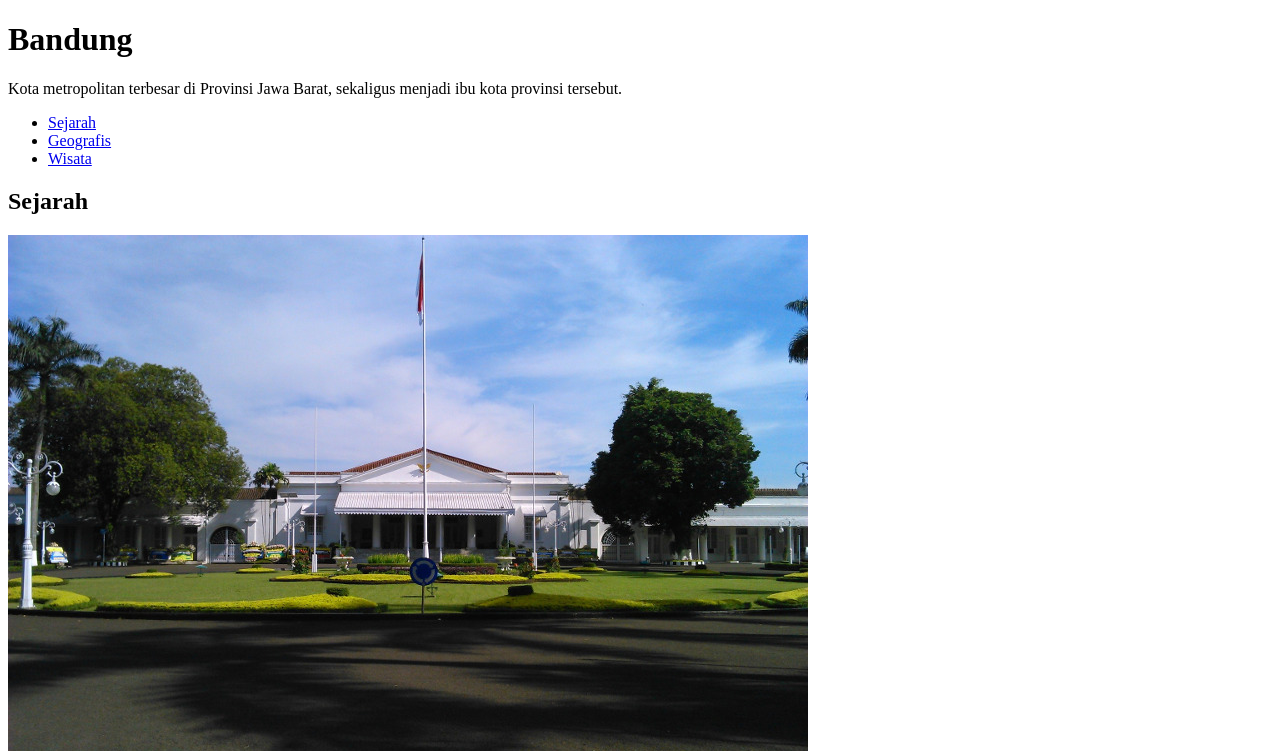
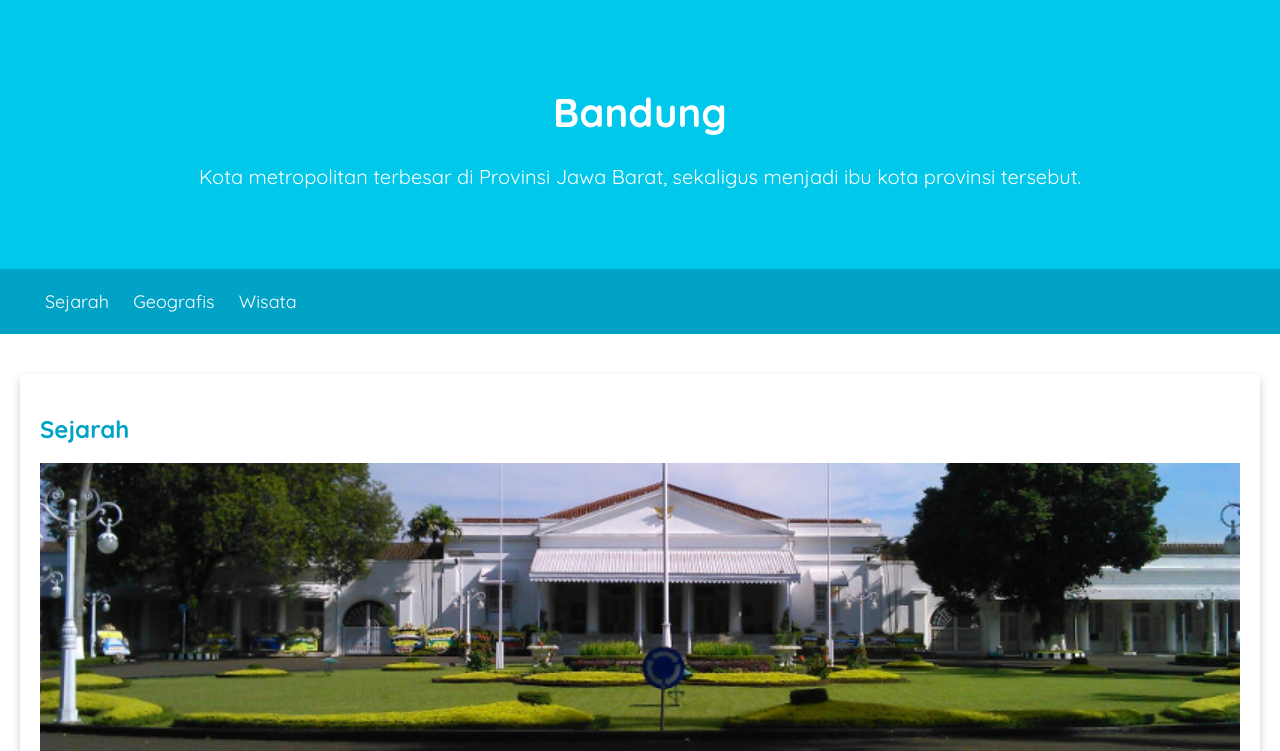
Before and after one commit to tataspradipta/dicoding-html-css, a plain HTML site: page index.html in a window 1280 px wide. Shown: the top 751 px of the page. Drawn offline with Linux system fonts and the light colour scheme.

Commit message:
Jumbotron dan Navigasi

```diff
--- a/index.html
+++ b/index.html
@@ -3,15 +3,23 @@
   <head>
     <meta charset="utf-8" />
     <title>Halaman Profil Bandung</title>
+    <link rel="stylesheet" href="styles/style.css">
+    <!-- font google Quicksand-->
+    <link rel="preconnect" href="https://fonts.googleapis.com">
+    <link rel="preconnect" href="https://fonts.gstatic.com" crossorigin>
+    <link href="https://fonts.googleapis.com/css2?family=Quicksand:wght@400;700&display=swap" rel="stylesheet">
+
   </head>
 
   <body>
     <header>
-      <h1>Bandung</h1>
-      <p>
-        Kota metropolitan terbesar di Provinsi Jawa Barat, sekaligus menjadi ibu kota provinsi
-        tersebut.
-      </p>
+      <div class="jumbotron">
+        <h1>Bandung</h1>
+        <p>
+          Kota metropolitan terbesar di Provinsi Jawa Barat, sekaligus menjadi ibu kota provinsi
+          tersebut.
+        </p>
+      </div>
 
       <nav>
         <ul>
@@ -30,9 +38,9 @@
 
     <main>
       <div id="content">
-        <article id="sejarah">
+        <article id="sejarah" class="card">
           <h2>Sejarah</h2>
-          <img src="assets/history.jpg" alt="Sejarah" />
+          <img src="assets/history.jpg" alt="Sejarah" class="featured-image"/>
           <p>
             Kata Bandung berasal dari kata bendung atau bendungan karena terbendungnya sungai Citarum oleh
             lava Gunung Tangkuban Parahu yang lalu membentuk telaga. Legenda yang diceritakan oleh
@@ -52,9 +60,9 @@
           </p>
         </article>
 
-        <article id="geografis">
+        <article id="geografis" class="card">
           <h2>Geografis</h2>
-          <img src="assets/geografis.jpg" alt="Geografis" />
+          <img src="assets/geografis.jpg" alt="Geografis" class="featured-image"/>
           <p>
             Kota Bandung dikelilingi oleh pegunungan, sehingga bentuk morfologi wilayahnya bagaikan sebuah
             mangkok raksasa, secara geografis kota ini terletak di tengah-tengah provinsi Jawa Barat,
@@ -71,7 +79,7 @@
           </p>
         </article>
 
-        <article id="wisata">
+        <article id="wisata" class="card">
           <h2>Wisata</h2>
           <p>
             Sejak dibukanya Jalan Tol Cipularang, kota Bandung telah menjadi tujuan utama dalam menikmati
@@ -82,7 +90,7 @@
 
           <section>
             <h3>Farm House Lembang</h3>
-            <img src="assets/farm-house.jpg" alt="Farm House" />
+            <img src="assets/farm-house.jpg" alt="Farm House" class="featured-image"/>
             <p>
               Berada di jalur utama Bandung-Lembang, Farm House menjadi objek wisata yang tidak pernah sepi
               pengunjung. Selain karena letaknya strategis, kawasan ini juga menghadirkan nuansa wisata khas
@@ -92,7 +100,7 @@
 
           <section>
             <h3>Observatorium Bosscha</h3>
-            <img src="assets/bosscha.jpg" alt="Bosscha" />
+            <img src="assets/bosscha.jpg" alt="Bosscha" class="featured-image"/>
             <p>
               Memiliki beberapa teleskop, antara lain, Refraktor Ganda Zeiss, Schmidt Bimasakti, Refraktor
               Bamberg, Cassegrain GOTO, dan Teleskop Surya. Refraktor Ganda Zeiss adalah jenis teleskop
@@ -107,7 +115,7 @@
       </div>
 
       <aside>
-        <article>
+        <article class="profile card">
           <header>
             <h2>Kota Bandung</h2>
             <p>Kota Kembang Paris Van Java</p>
--- a/styles/style.css
+++ b/styles/style.css
@@ -0,0 +1,76 @@
+body {
+    font-family: 'Quicksand', sans-serif;
+
+    margin: 0;
+    padding: 0;
+}
+
+h2, h3 {
+    color: #00a2c6;
+}
+
+
+footer {
+    padding: 20px;
+    color: white;
+    background-color: #00a2c6;
+    text-align: center;
+    font-weight: bold;
+}
+
+nav a {
+    font-size: 18px;
+    font-weight: 400;
+    text-decoration: none;
+    color: white;
+}
+
+nav a:hover {
+    font-weight: bold;
+}
+
+.profile header {
+    text-align: center;
+}
+
+.featured-image {
+    width: 100%;
+    max-height: 300px;
+    object-fit: cover;
+    object-position: center;
+}
+
+.profile img {
+    width: 200px;
+}
+
+.card {
+    box-shadow: 0 4px 8px 0 rgba(0, 0, 0, 0.2);
+    border-radius: 5px;
+
+    padding: 20px;
+    margin-top: 20px;
+}
+
+.jumbotron {
+    font-size: 20px;
+    padding: 60px;
+    background-color: #00c8eb;
+    text-align: center;
+    color: white;
+}
+
+nav li {
+    display: inline;
+    list-style-type: none;
+    margin-right: 20px;
+}
+
+nav {
+    background-color: #00a2c6;
+    padding: 5px;
+}
+
+main {
+    padding: 20px;
+}
```
